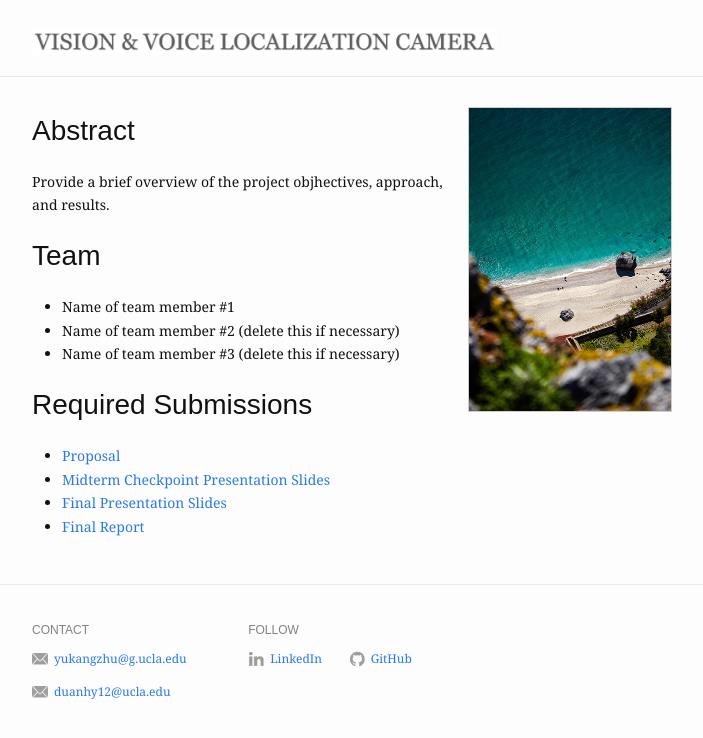
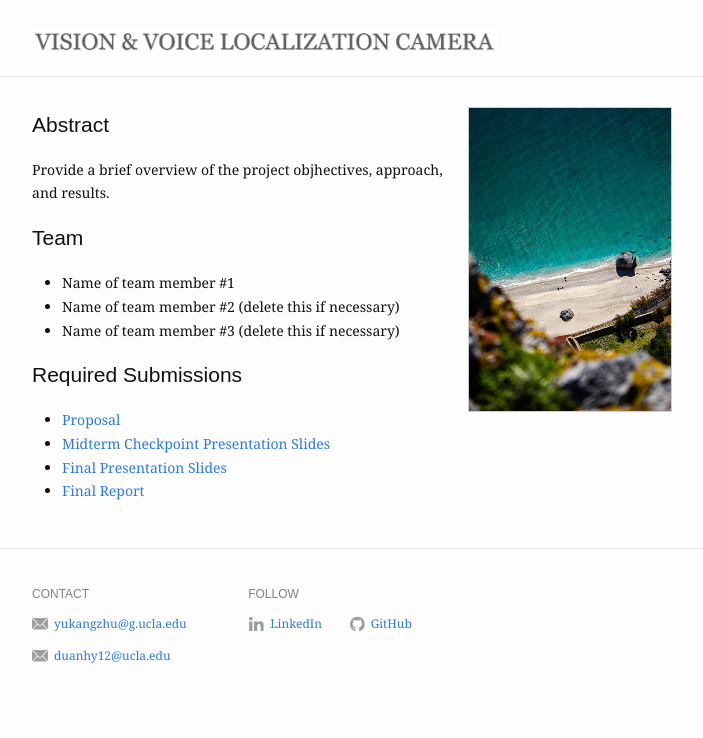
Before and after one commit to yukangZhuu/vision-voice-localization-camera, a Jekyll site: the page built from docs/index.md, in a window 1280 px wide. Shown: the top 738 px of the page, without its empty margins (288-991 px from the left). Built offline with Jekyll 4.4.1, drawn with Linux system fonts in a browser that asks for light colours.

```diff
--- a/docs/index.md
+++ b/docs/index.md
@@ -6,17 +6,17 @@ profile_picture:
 ---
 
 
-# Abstract
+## Abstract
 
 Provide a brief overview of the project objhectives, approach, and results.
 
-# Team
+## Team
 
 * Name of team member \#1
 * Name of team member \#2 (delete this if necessary)
 * Name of team member \#3 (delete this if necessary)
 
-# Required Submissions
+## Required Submissions
 
 * [Proposal](proposal)
 * [Midterm Checkpoint Presentation Slides](http://)
```
